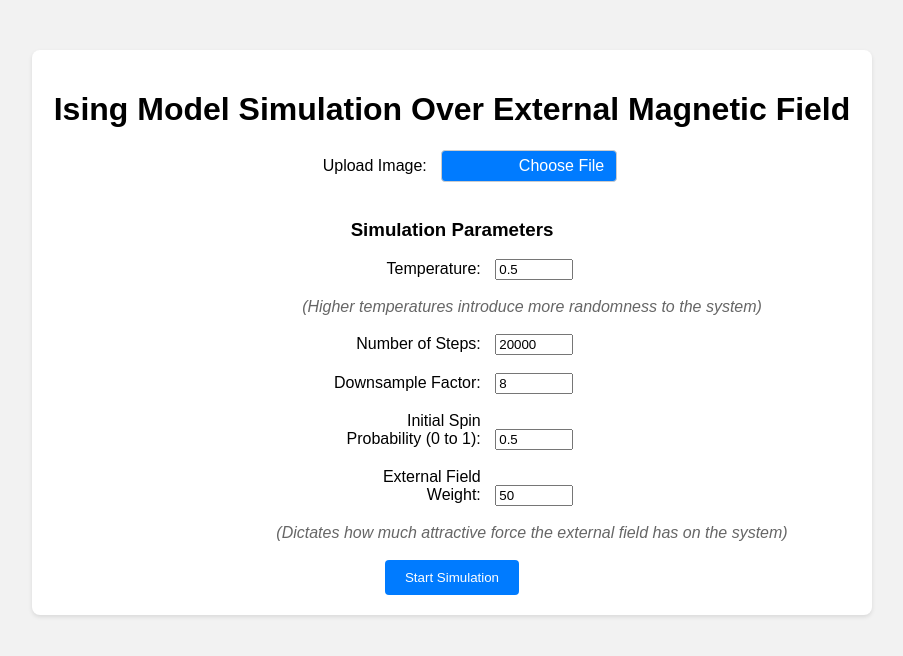
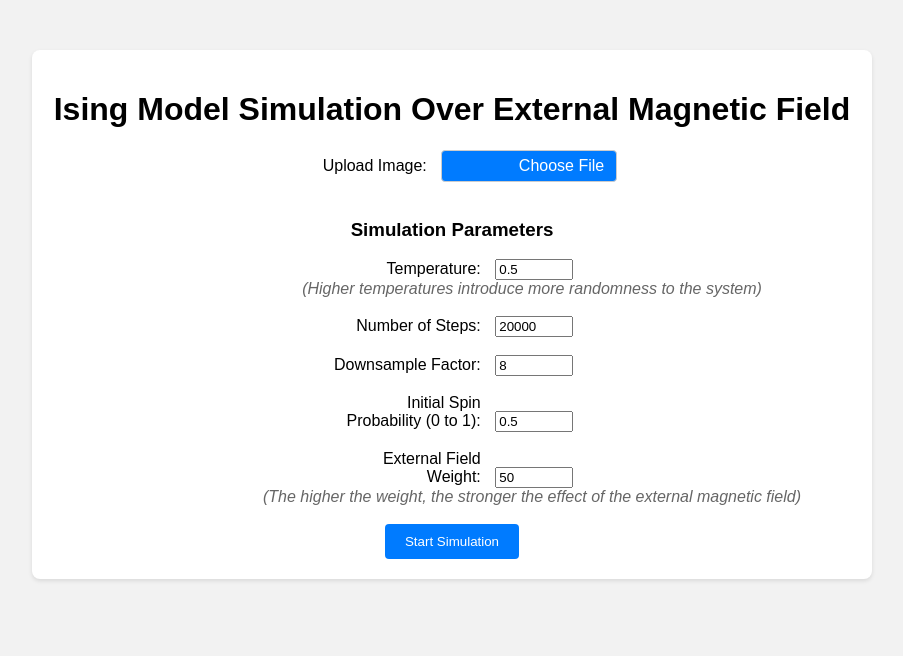
Before and after one commit to DylanEsguerra/ImagePhase, a Flask app: page / in a window 1280 px wide. Shown: the top 656 px of the page, without its empty margins (188-1091 px from the left). Run offline with Flask 3, Linux system fonts and the light colour scheme.

Commit message:
index modification

```diff
--- a/templates/index.html
+++ b/templates/index.html
@@ -89,7 +89,7 @@
             <h3>Simulation Parameters</h3>
             <label for="temperature">Temperature:</label>
             <input type="number" id="temperature" name="temperature" step="0.001" value="0.5">
-            <br><br>
+            <br>
             <span class="description">(Higher temperatures introduce more randomness to the system)</span>
             <br><br>
             <label for="num_steps">Number of Steps:</label>
@@ -103,8 +103,8 @@
             <br><br>
             <label for="external_field_weight">External Field Weight:</label>
             <input type="number" id="external_field_weight" name="external_field_weight" value="50">
-            <br><br>
-            <span class="description">(Dictates how much attractive force the external field has on the system)</span>
+            <br>
+            <span class="description">(The higher the weight, the stronger the effect of the external magnetic field)</span>
             <br><br>
             <input type="submit" class="btn" value="Start Simulation">
         </form>
```
Also changed, not shown: 1 other file.
